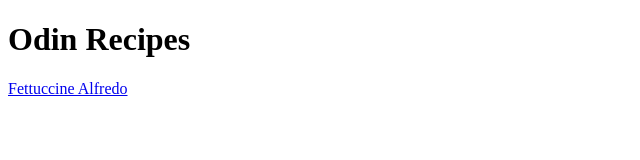
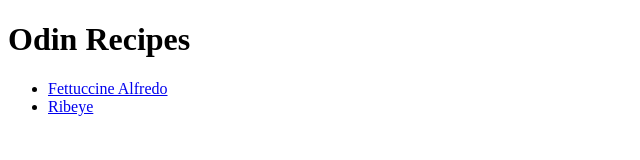
Before and after one commit to axf1961/odin-recipes, a plain HTML site: page index.html in a window 1280 px wide. Shown: the whole page, without its empty margins (0-640 px from the left). Drawn offline with Linux system fonts and the light colour scheme.

Commit message:
recipe list create & ribeye added

```diff
--- a/index.html
+++ b/index.html
@@ -9,7 +9,10 @@
 
 <body>
     <h1>Odin Recipes</h1>
-    <a href="recipes/fettuccine-alfredo.html">Fettuccine Alfredo</a>
+    <ul>
+        <li><a href="recipes/fettuccine-alfredo.html">Fettuccine Alfredo</a></li>
+        <li><a href="recipes/ribeye.html">Ribeye</a></li>
+    </ul>
 </body>
 
 </html>
```
